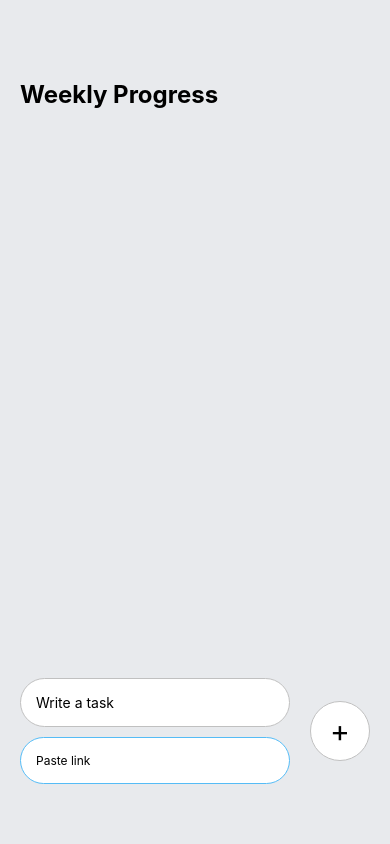
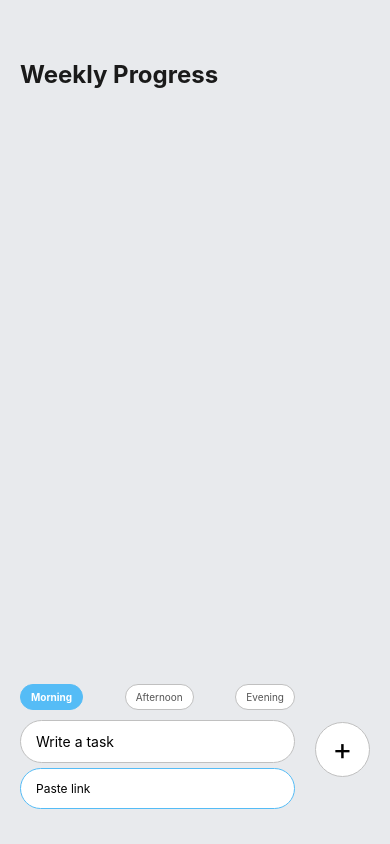
Before and after one commit to vinhluc1984/TasksTracker, an Expo app drawn with the web renderer of React Native: screen / in a window 390 px wide. Built offline with nearby package versions, Linux system fonts and the light colour scheme; Expo Router itself is replaced by a stand-in of ours.

Commit message:
Added delete option to delete a task

```diff
--- a/App.js
+++ b/App.js
@@ -1,68 +1,64 @@
 import React, { useState, useEffect } from 'react';
 import { KeyboardAvoidingView, StyleSheet, Text, View, TextInput, TouchableOpacity, Keyboard, ScrollView, Platform } from 'react-native';
-import AsyncStorage from '@react-native-async-storage/async-storage'; // New Import
+import AsyncStorage from '@react-native-async-storage/async-storage';
 import Task from './components/Task';
 
 export default function App() {
   const [task, setTask] = useState("");
   const [link, setLink] = useState("");
+  const [timeTag, setTimeTag] = useState("Morning");
   const [taskItems, setTaskItems] = useState([]);
 
-  // --- STORAGE LOGIC START ---
-
-  // 1. Load data from storage when app starts
+  // Load data on startup
   useEffect(() => {
     loadTasks();
   }, []);
 
-  // 2. Save data whenever taskItems changes
+  // Save data whenever list changes
   useEffect(() => {
     saveTasks(taskItems);
   }, [taskItems]);
 
   const saveTasks = async (tasks) => {
     try {
-      const jsonValue = JSON.stringify(tasks);
-      await AsyncStorage.setItem('@task_list', jsonValue);
-    } catch (e) {
-      console.log("Error saving tasks", e);
-    }
+      await AsyncStorage.setItem('@task_list', JSON.stringify(tasks));
+    } catch (e) { console.log("Error saving", e); }
   };
 
   const loadTasks = async () => {
     try {
       const jsonValue = await AsyncStorage.getItem('@task_list');
-      if (jsonValue !== null) {
-        setTaskItems(JSON.parse(jsonValue));
-      }
-    } catch (e) {
-      console.log("Error loading tasks", e);
-    }
+      if (jsonValue !== null) setTaskItems(JSON.parse(jsonValue));
+    } catch (e) { console.log("Error loading", e); }
   };
-
-  // --- STORAGE LOGIC END ---
 
   const handleAddTask = () => {
     if (!task || task.trim() === "") return;
     Keyboard.dismiss();
 
-    const newTasks = [...taskItems, {
+    setTaskItems([...taskItems, {
       text: task,
       link: link,
+      time: timeTag,
       completedDates: []
-    }];
+    }]);
 
-    setTaskItems(newTasks);
     setTask("");
     setLink("");
-  }
+    setTimeTag("Morning");
+  };
 
   const completeTask = (index) => {
     let itemsCopy = [...taskItems];
-    const now = new Date().toISOString();
-    itemsCopy[index].completedDates.push(now);
+    itemsCopy[index].completedDates.push(new Date().toISOString());
     setTaskItems(itemsCopy);
-  }
+  };
+
+  const deleteTask = (index) => {
+    let itemsCopy = [...taskItems];
+    itemsCopy.splice(index, 1);
+    setTaskItems(itemsCopy);
+  };
 
   const getGrade = (dates) => {
     const now = new Date();
@@ -90,8 +86,10 @@ export default function App() {
                   <Task
                     text={item.text}
                     link={item.link}
+                    time={item.time}
                     grade={gradeInfo.label}
                     gradeColor={gradeInfo.color}
+                    onDelete={() => deleteTask(index)}
                   />
                 </TouchableOpacity>
               )
@@ -102,10 +100,21 @@ export default function App() {
 
       <KeyboardAvoidingView behavior={Platform.OS === "ios" ? "padding" : "height"} style={styles.writeTaskWrapper}>
         <View style={styles.inputGroup}>
-          <TextInput style={styles.input} placeholder={'Write a task'} value={task} onChangeText={text => setTask(text)} />
-          <TextInput style={[styles.input, styles.linkInput]} placeholder={'Paste link'} value={link} onChangeText={text => setLink(text)} />
+          <View style={styles.tagRow}>
+            {['Morning', 'Afternoon', 'Evening'].map((t) => (
+              <TouchableOpacity
+                key={t}
+                style={[styles.tagButton, timeTag === t && styles.activeTag]}
+                onPress={() => setTimeTag(t)}
+              >
+                <Text style={[styles.tagText, timeTag === t && styles.activeTagText]}>{t}</Text>
+              </TouchableOpacity>
+            ))}
+          </View>
+          <TextInput style={styles.input} placeholder={'Write a task'} value={task} onChangeText={setTask} />
+          <TextInput style={[styles.input, styles.linkInput]} placeholder={'Paste link'} value={link} onChangeText={setLink} />
         </View>
-        <TouchableOpacity onPress={() => handleAddTask()}>
+        <TouchableOpacity onPress={handleAddTask}>
           <View style={styles.addWrapper}><Text style={styles.addText}>+</Text></View>
         </TouchableOpacity>
       </KeyboardAvoidingView>
@@ -115,13 +124,18 @@ export default function App() {
 
 const styles = StyleSheet.create({
   container: { flex: 1, backgroundColor: '#E8EAED' },
-  tasksWrapper: { paddingTop: 80, paddingHorizontal: 20 },
-  sectionTitle: { fontSize: 24, fontWeight: 'bold' },
-  items: { marginTop: 30 },
-  writeTaskWrapper: { position: 'absolute', bottom: 60, width: '100%', flexDirection: 'row', justifyContent: 'space-around', alignItems: 'center', paddingHorizontal: 20 },
+  tasksWrapper: { paddingTop: 60, paddingHorizontal: 20 },
+  sectionTitle: { fontSize: 24, fontWeight: 'bold', color: '#1A1A1A' },
+  items: { marginTop: 30, paddingBottom: 150 },
+  writeTaskWrapper: { position: 'absolute', bottom: 30, width: '100%', flexDirection: 'row', justifyContent: 'space-around', alignItems: 'center', paddingHorizontal: 20, backgroundColor: '#E8EAED', paddingTop: 10 },
   inputGroup: { flex: 1, marginRight: 20 },
-  input: { paddingVertical: 15, paddingHorizontal: 15, backgroundColor: '#FFF', borderRadius: 60, borderColor: '#C0C0C0', borderWidth: 1, width: '100%' },
-  linkInput: { marginTop: 10, fontSize: 12, borderColor: '#55BCF6' },
-  addWrapper: { width: 60, height: 60, backgroundColor: '#FFF', borderRadius: 60, justifyContent: 'center', alignItems: 'center', borderColor: '#C0C0C0', borderWidth: 1 },
+  tagRow: { flexDirection: 'row', justifyContent: 'space-between', marginBottom: 10 },
+  tagButton: { paddingVertical: 6, paddingHorizontal: 10, borderRadius: 15, backgroundColor: '#FFF', borderWidth: 1, borderColor: '#C0C0C0' },
+  activeTag: { backgroundColor: '#55BCF6', borderColor: '#55BCF6' },
+  tagText: { fontSize: 10, color: '#555' },
+  activeTagText: { color: '#FFF', fontWeight: 'bold' },
+  input: { paddingVertical: 12, paddingHorizontal: 15, backgroundColor: '#FFF', borderRadius: 60, borderColor: '#C0C0C0', borderWidth: 1, width: '100%', marginBottom: 5 },
+  linkInput: { fontSize: 12, borderColor: '#55BCF6' },
+  addWrapper: { width: 55, height: 55, backgroundColor: '#FFF', borderRadius: 60, justifyContent: 'center', alignItems: 'center', borderColor: '#C0C0C0', borderWidth: 1 },
   addText: { fontSize: 30 },
 });
--- a/components/Task.js
+++ b/components/Task.js
@@ -1,79 +1,47 @@
 import React from 'react';
-import { View, Text, StyleSheet, Linking } from 'react-native';
+import { View, Text, StyleSheet, Linking, TouchableOpacity } from 'react-native';
 
 const Task = (props) => {
+  const timeColor = props.time === 'Morning' ? '#FFD700' : props.time === 'Afternoon' ? '#FF8C00' : '#483D8B';
+
   return (
     <View style={styles.item}>
       <View style={styles.itemLeft}>
-        <View style={styles.square}></View>
+        <View style={[styles.square, {backgroundColor: timeColor}]}></View>
         <View style={styles.textContainer}>
+          <Text style={styles.timeLabel}>{props.time}</Text>
           <Text style={styles.itemText}>{props.text}</Text>
           {props.link ? (
-            <Text
-              style={styles.linkText}
-              onPress={() => Linking.openURL(props.link)}
-            >
-              View Link
-            </Text>
+            <Text style={styles.linkText} onPress={() => Linking.openURL(props.link)}>View Link</Text>
           ) : null}
         </View>
       </View>
 
-      {/* Grading Badge */}
-      <View style={[styles.gradeBadge, {backgroundColor: props.gradeColor}]}>
-        <Text style={styles.gradeText}>{props.grade}</Text>
+      <View style={styles.rightSection}>
+        <View style={[styles.gradeBadge, {backgroundColor: props.gradeColor}]}>
+          <Text style={styles.gradeText}>{props.grade}</Text>
+        </View>
+        <TouchableOpacity onPress={(e) => { e.stopPropagation(); props.onDelete(); }} style={styles.deleteButton}>
+          <Text style={styles.deleteText}>✕</Text>
+        </TouchableOpacity>
       </View>
     </View>
   )
 }
 
 const styles = StyleSheet.create({
-  item: {
-    backgroundColor: '#FFF',
-    padding: 15,
-    borderRadius: 10,
-    flexDirection: 'row',
-    alignItems: 'center',
-    justifyContent: 'space-between',
-    marginBottom: 20,
-  },
-  itemLeft: {
-    flexDirection: 'row',
-    alignItems: 'center',
-    flexWrap: 'wrap',
-    flex: 1,
-  },
-  square: {
-    width: 24,
-    height: 24,
-    backgroundColor: '#55BCF6',
-    opacity: 0.4,
-    borderRadius: 5,
-    marginRight: 15,
-  },
-  textContainer: {
-    flexDirection: 'column',
-  },
-  itemText: {
-    maxWidth: '80%',
-    fontSize: 16,
-  },
-  linkText: {
-    color: '#55BCF6',
-    fontSize: 12,
-    marginTop: 2,
-    textDecorationLine: 'underline',
-  },
-  gradeBadge: {
-    paddingVertical: 5,
-    paddingHorizontal: 10,
-    borderRadius: 5,
-  },
-  gradeText: {
-    color: '#FFF',
-    fontSize: 10,
-    fontWeight: 'bold',
-  },
+  item: { backgroundColor: '#FFF', padding: 15, borderRadius: 10, flexDirection: 'row', alignItems: 'center', justifyContent: 'space-between', marginBottom: 20 },
+  itemLeft: { flexDirection: 'row', alignItems: 'center', flex: 1 },
+  square: { width: 24, height: 24, opacity: 0.6, borderRadius: 5, marginRight: 15 },
+  textContainer: { flexDirection: 'column', flex: 1 },
+  timeLabel: { fontSize: 9, fontWeight: 'bold', textTransform: 'uppercase', color: '#AAA', marginBottom: 2 },
+  itemText: { fontSize: 16, color: '#1A1A1A' },
+  linkText: { color: '#55BCF6', fontSize: 12, marginTop: 2, textDecorationLine: 'underline' },
+  rightSection: { flexDirection: 'row', alignItems: 'center' },
+  gradeBadge: { paddingVertical: 5, paddingHorizontal: 8, borderRadius: 5, marginRight: 10 },
+  gradeText: { color: '#FFF', fontSize: 10, fontWeight: 'bold' },
+  deleteButton: { padding: 5 },
+  deleteText: { color: '#FF5252', fontSize: 18, fontWeight: 'bold' },
 });
 
 export default Task;
```
Also changed, not shown: dist/index.html, 2 other files.
